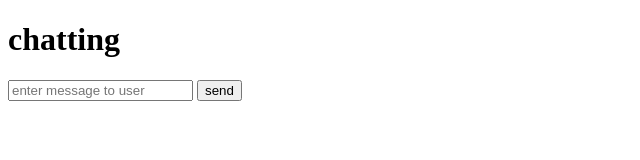
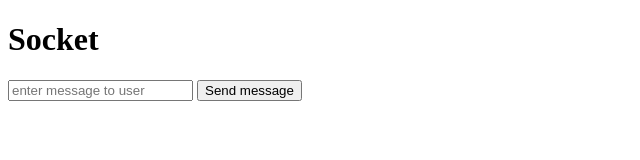
Before and after one commit to AmanRembersu/git-test, a website: page public/index.html in a window 1280 px wide. Shown: the whole page, without its empty margins (0-640 px from the left). Drawn offline with nearby package versions, Linux system fonts and the light colour scheme; no server answers.

Commit message:
front end changes made

```diff
--- a/public/index.html
+++ b/public/index.html
@@ -6,10 +6,10 @@
     <title>chat</title>
 </head>
 <body>
-    <h1>chatting</h1>
+    <h1>Socket</h1>
     <input type="text" name="" id="message" placeholder="enter message to user">
     <script src="/socket.io/socket.io.js"></script>
-    <button id="send">send</button>
+    <button id="send">Send message</button>
     <div id="messages"></div>
     <script>
 
```
